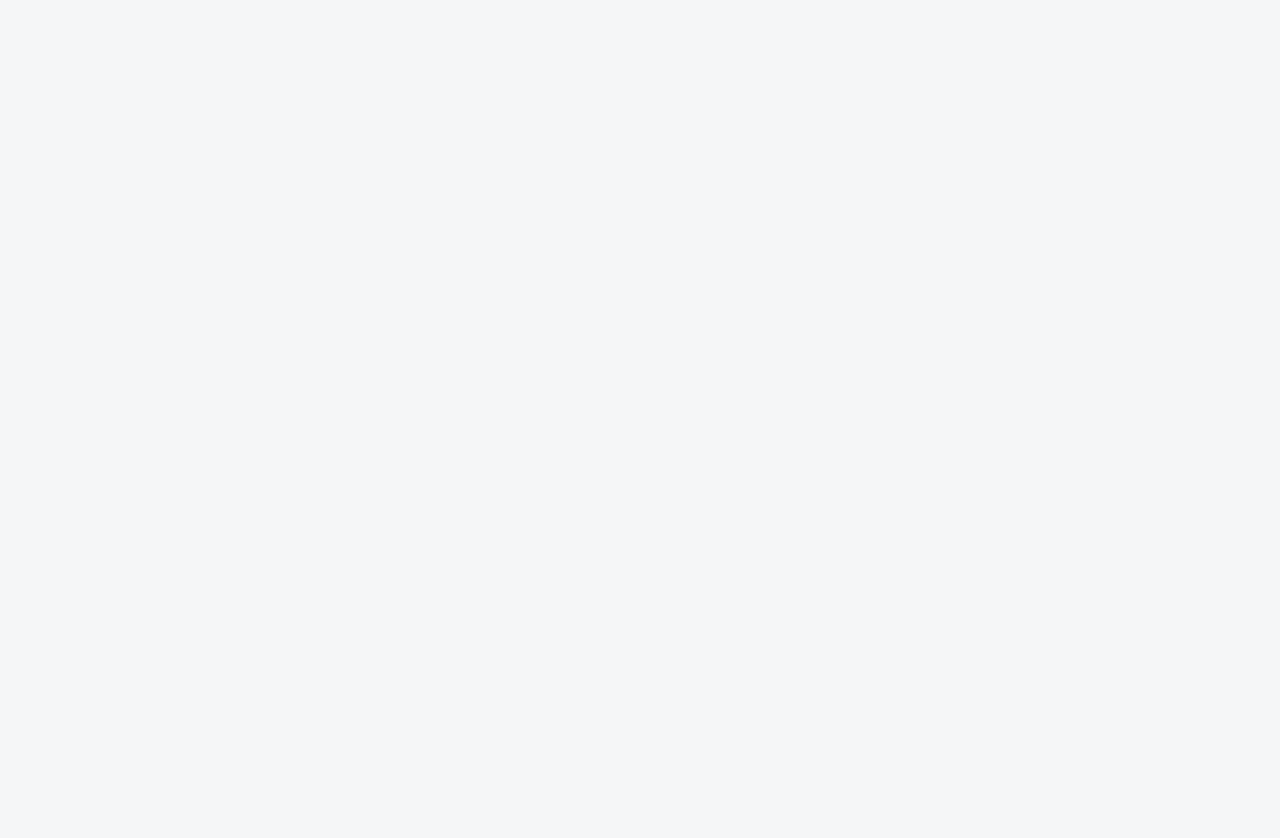
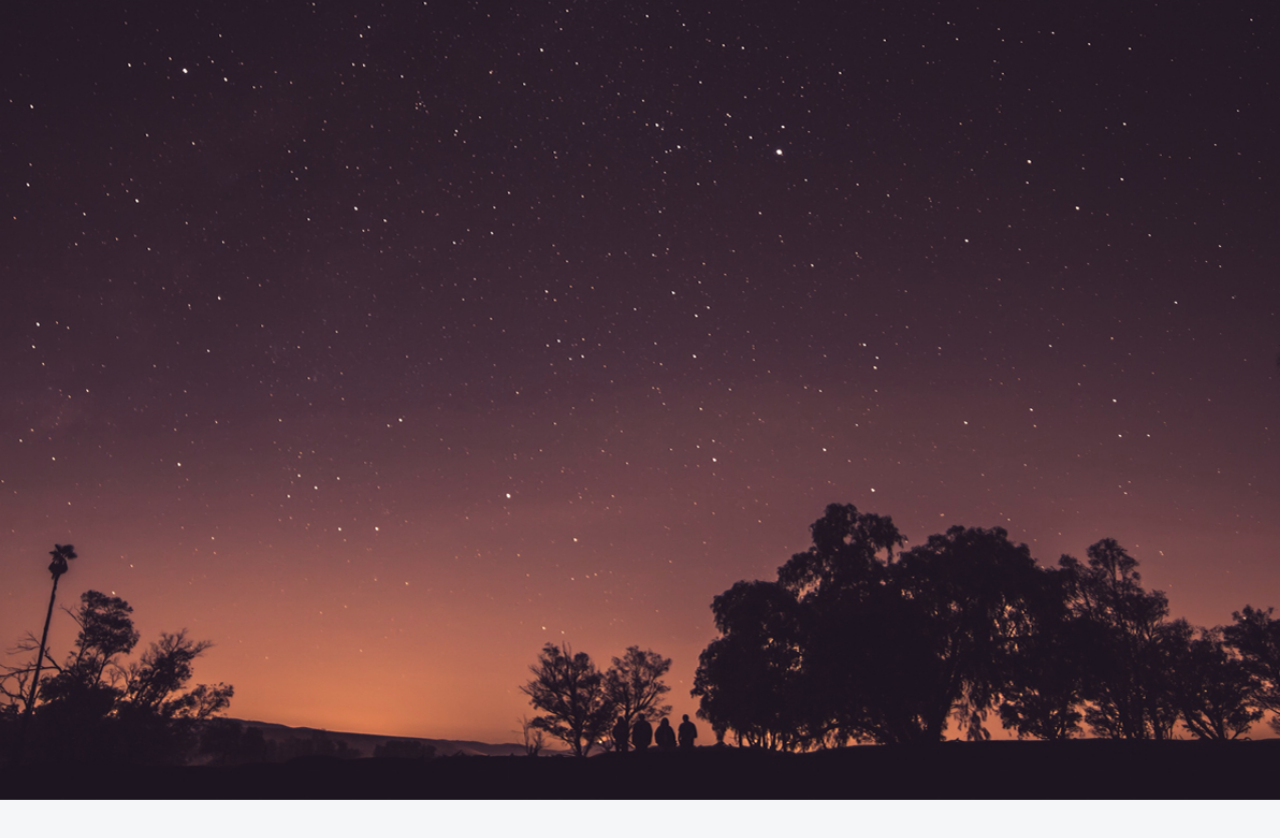
Before and after one commit to arti-zachara/10.3-additional-layout-coop, a website: page index.html in a window 1280 px wide. Shown: the top 838 px of the page. Drawn offline with Linux system fonts and the light colour scheme.

Commit message:
Add hero image

```diff
--- a/sass/style.scss
+++ b/sass/style.scss
@@ -66,3 +66,13 @@ section {
   color: $white;
   font-weight: bold;
 }
+
+// hero
+.hero {
+  height: 100vh;
+  width: 100vw;
+  background-image: url(../images/hero.jpg);
+  background-position: center;
+  background-size: cover;
+  overflow: hidden;
+}
```
Also changed, not shown: css/style.css, css/style.prefixed.css, 2 other files.
